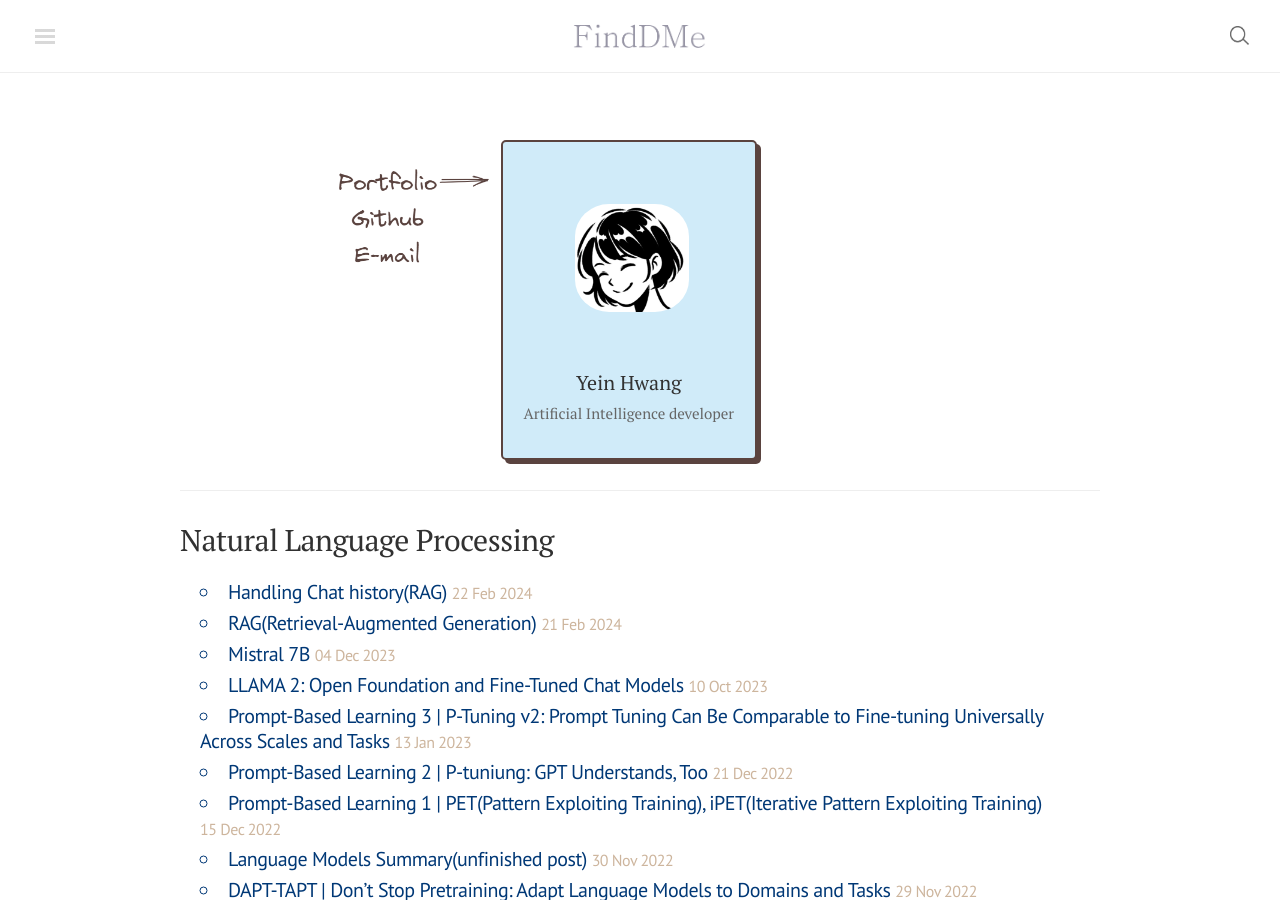
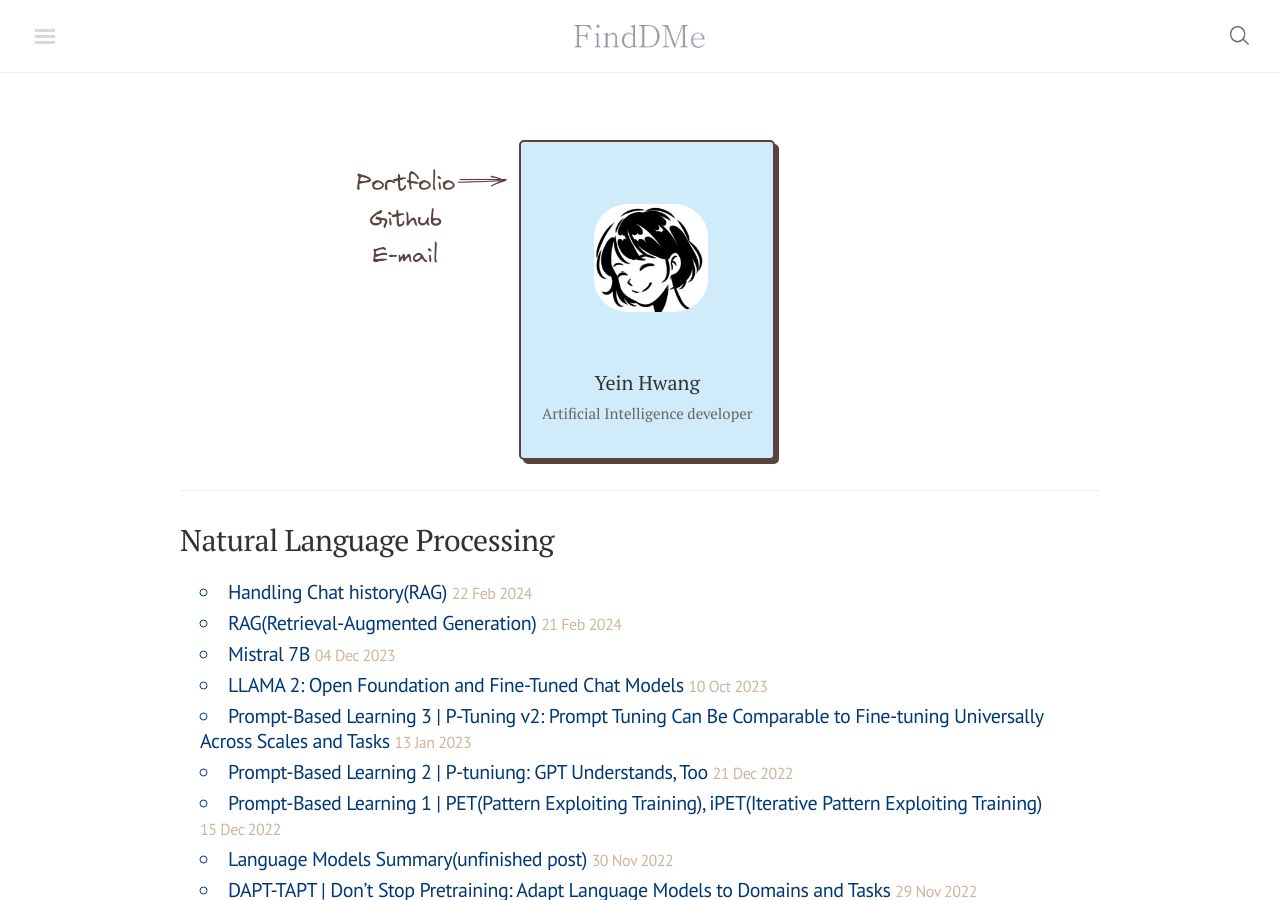
Before and after one commit to finddme/finddme.github.io, a Jekyll site: the page built from index.html, in a window 1280 px wide and 900 px high. Built offline with Jekyll 4.4.1, drawn with Linux system fonts in a browser that asks for light colours; nearby versions of some CDN libraries; comment, search, counter and statistics services are not loaded.

Commit message:
Update index.html

```diff
--- a/index.html
+++ b/index.html
@@ -107,7 +107,7 @@
 <!-- 홈이 홈일 때 -->
 <!-- 카테고리로 -->
 <!-- <div class="hero-portfolio"  style="float: left; width: 20%; overflow-y:hidden; margin-left: 4px;  margin-top: 24px;"> -->
-<div class="hero-portfolio"  style="float: left; width: 34%; overflow-y:hidden; margin-right: 8px;  margin-top: 24px;">
+<div class="hero-portfolio"  style="float: left; width: 36%; overflow-y:hidden; margin-right: 8px;  margin-top: 24px;">
   <img src="https://finddme.github.io/public/p_g_e.png" />
 </div>
 
```
